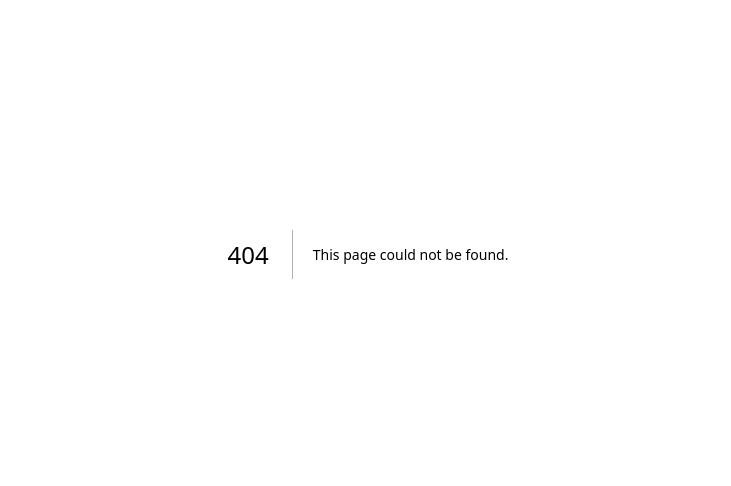
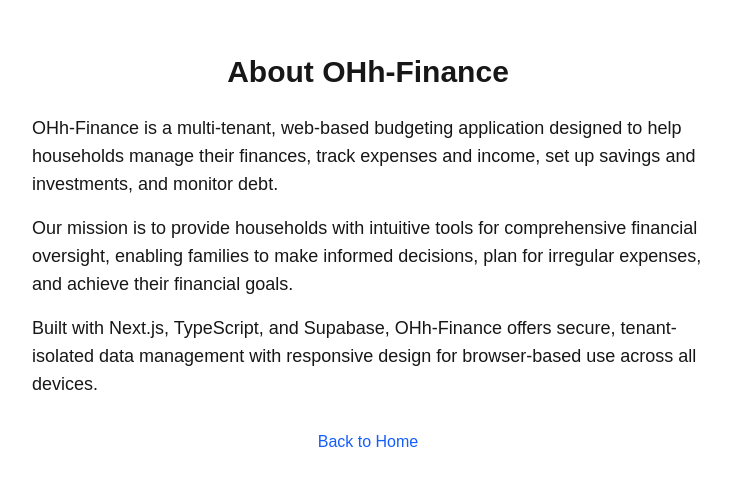
Before and after one commit to Organized-Household/ohh-finance-web, a Next.js app: page /about in a window 1280 px wide. Before the commit this address had no page. Shown: the part 146-632 px from the top of the page, without its empty margins (272-1003 px from the left). Built offline with nearby package versions, Linux system fonts and the light colour scheme.

Commit message:
feat(OHHFIN-190): add About page describing mission and background

```diff
--- /dev/null
+++ b/app/about/page.tsx
@@ -0,0 +1,25 @@
+export default function AboutPage() {
+  return (
+    <div className="min-h-screen flex flex-col items-center justify-center p-6">
+      <div className="max-w-2xl w-full space-y-6">
+        <h1 className="text-3xl font-bold text-center">About OHh-Finance</h1>
+        <div className="space-y-4 text-lg">
+          <p>
+            OHh-Finance is a multi-tenant, web-based budgeting application designed to help households manage their finances, track expenses and income, set up savings and investments, and monitor debt.
+          </p>
+          <p>
+            Our mission is to provide households with intuitive tools for comprehensive financial oversight, enabling families to make informed decisions, plan for irregular expenses, and achieve their financial goals.
+          </p>
+          <p>
+            Built with Next.js, TypeScript, and Supabase, OHh-Finance offers secure, tenant-isolated data management with responsive design for browser-based use across all devices.
+          </p>
+        </div>
+        <div className="text-center mt-8">
+          <a href="/" className="text-blue-600 hover:underline">
+            Back to Home
+          </a>
+        </div>
+      </div>
+    </div>
+  );
+}
```
